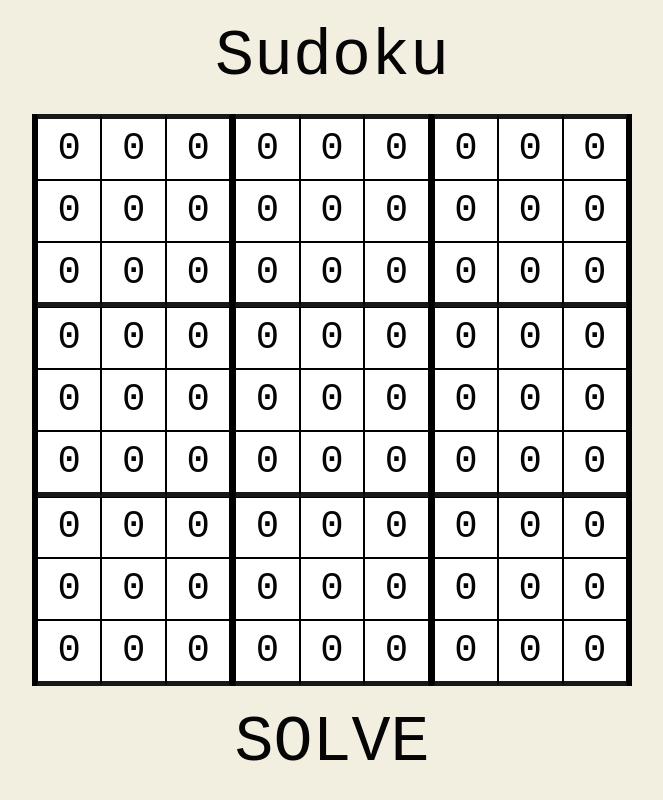
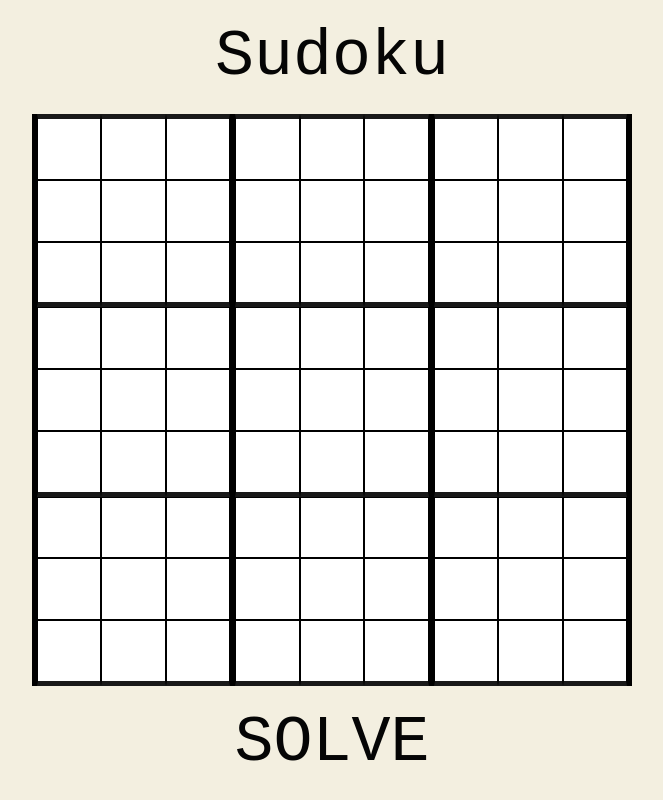
Before and after one commit to AravindVasudev/sudoku-solver, an Angular app: page / in a window 1280 px wide. Shown: the whole page, without its empty margins (308-971 px from the left). Built offline with nearby package versions, Linux system fonts and the light colour scheme.

Commit message:
Added key binding

```diff
--- a/src/app/app.component.html
+++ b/src/app/app.component.html
@@ -2,8 +2,8 @@
     <header>Sudoku</header>
     <main>
         <div class="row" *ngFor="let row of board; let i = index">
-            <div class="col" *ngFor="let cell of row; let j = index" contenteditable>
-                {{ cell }}
+            <div class="col" *ngFor="let cell of row; let j = index" (click)="select(i, j)" [class.selected]="i === selected[0] && j === selected[1]">
+                {{ cell === 0 ? '' : cell }}
             </div>
         </div>
     </main>
--- a/src/app/app.component.scss
+++ b/src/app/app.component.scss
@@ -60,6 +60,10 @@ main {
             border-top: 5px solid #191919;
         }
     }
+
+    .selected {
+        background: #E0E0E0;
+    }
 }
 
 footer {
@@ -78,6 +82,4 @@ footer {
     &:active {
         color: #ffffff;
     }
-
-    // border: 5px solid #191919;
 }
--- a/src/app/app.component.ts
+++ b/src/app/app.component.ts
@@ -1,4 +1,4 @@
-import { Component } from '@angular/core';
+import { Component, HostListener } from '@angular/core';
 
 @Component({
   selector: 'app-root',
@@ -9,11 +9,10 @@ export class AppComponent {
   board: number[][];
   dimension = 9;
   empty = 0;
+  selected: [number, number] = [-1, -1];
 
   constructor() {
     this.board = this.generateBoard();
-
-    // setInterval(() => console.log(this.board), 10000);
   }
 
   generateBoard(dimension = this.dimension, fill = this.empty): number[][] {
@@ -25,7 +24,18 @@ export class AppComponent {
     return board;
   }
 
-  updateBoard(row: number, col: number, value: number) {
-    console.log('foo')
+  select(row: number, col: number) {
+    this.selected = [row, col];
+  }
+
+  @HostListener('window:keydown', ['$event'])
+  updateBoard(event: any) {
+    // debugger;
+    let num = parseInt(event.key);
+    if (isNaN(num) || this.selected[0] === -1 || num < 0 || num > 9) {
+      return;
+    }
+
+    this.board[this.selected[0]][this.selected[1]] = num;
   }
 }
```
